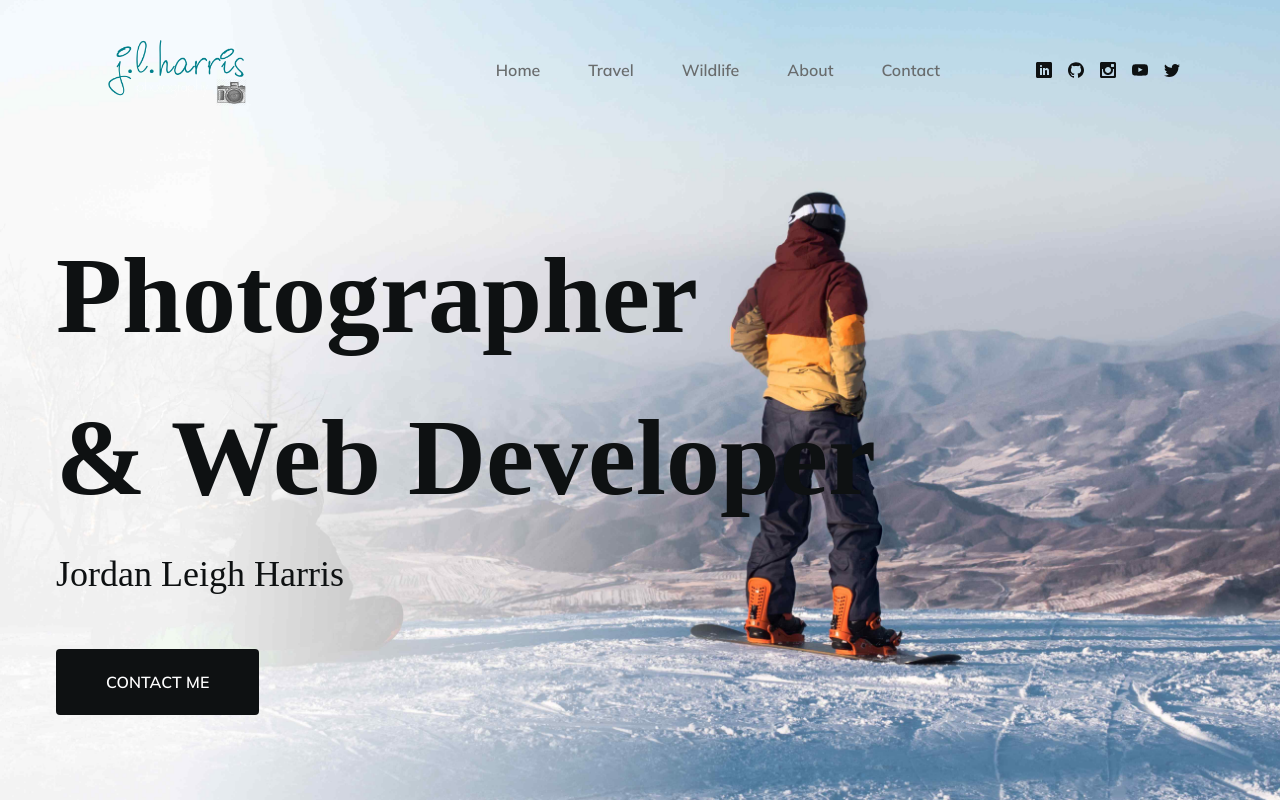
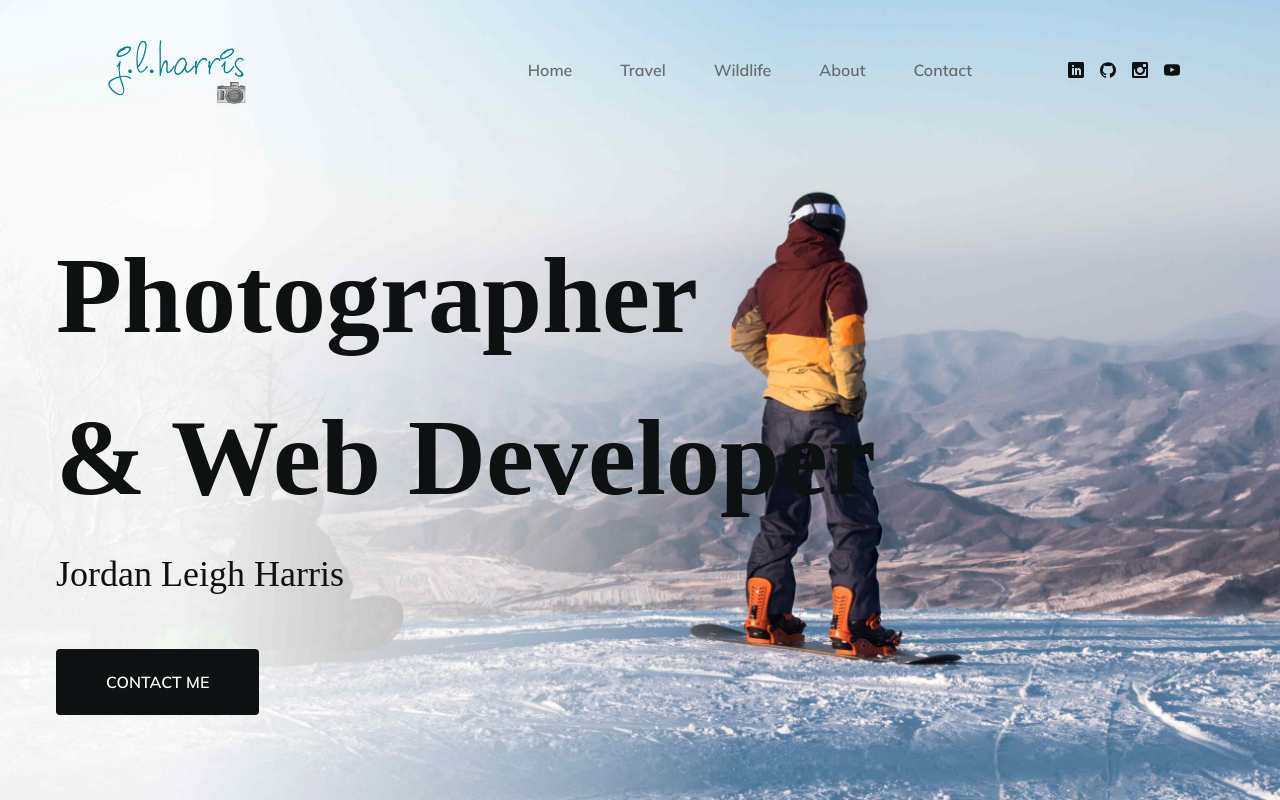
Before and after one commit to jielongjp/photography, a React (Create React App) app: page / in a window 1280 px wide. Shown: the top 800 px of the page. Built offline with nearby package versions, Linux system fonts and the light colour scheme; a web font is replaced by a local one.

Commit message:
remove twitter

```diff
--- a/src/components/Socials.js
+++ b/src/components/Socials.js
@@ -1,8 +1,6 @@
 import React from 'react';
-// import icons
+
 import {
-  ImFacebook,
-  ImTwitter,
   ImGithub,
   ImInstagram,
   ImYoutube,
@@ -11,10 +9,7 @@ import {
 
 const Socials = () => {
   return (
-    <div
-
-      className='hidden xl:flex ml-24'
-    >
+    <div className='hidden xl:flex ml-24'>
       <ul className='flex gap-x-4'>
         <li>
           <a href='https://www.linkedin.com/in/jordanharris00/' target='_blank'>
@@ -36,11 +31,6 @@ const Socials = () => {
             <ImYoutube />
           </a>
         </li>
-        <li>
-          <a href='http://www.twitter.com' target='_blank'>
-            <ImTwitter />
-          </a>
-        </li>
       </ul>
     </div>
   );
```
